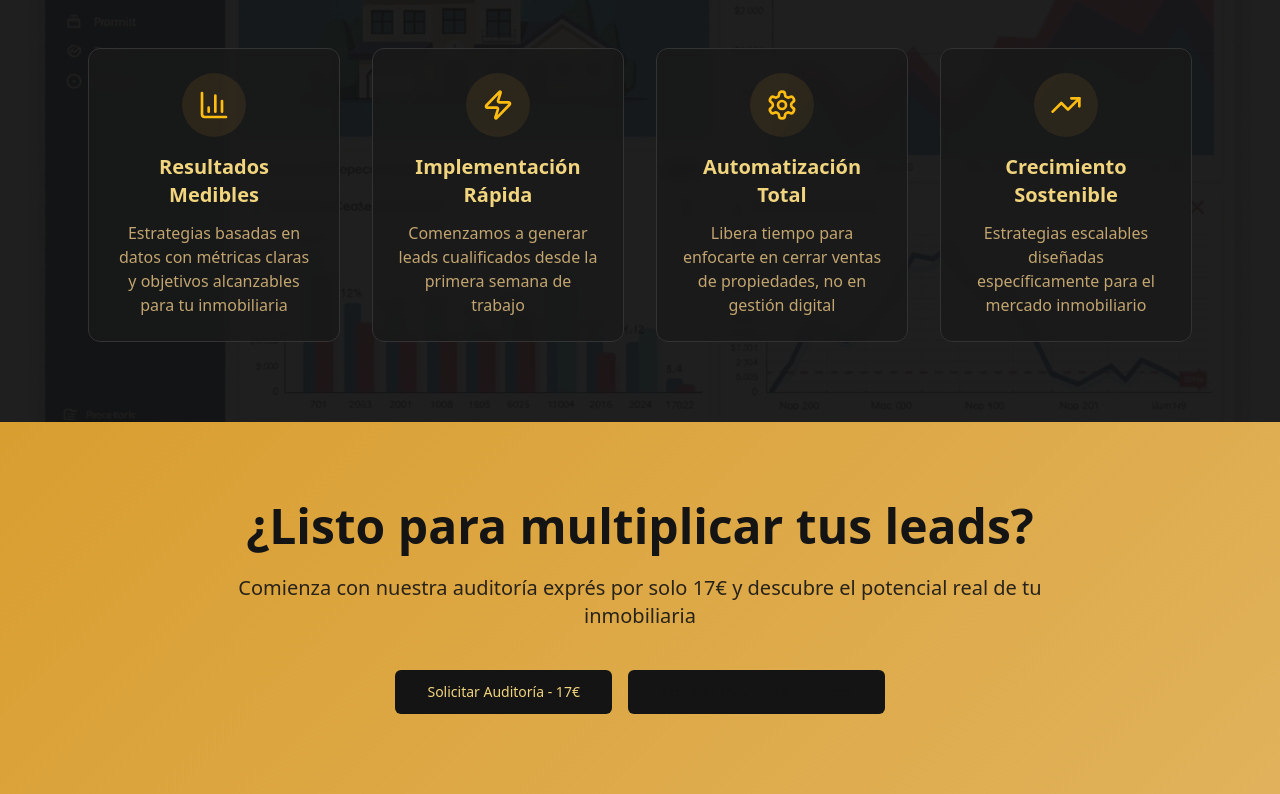
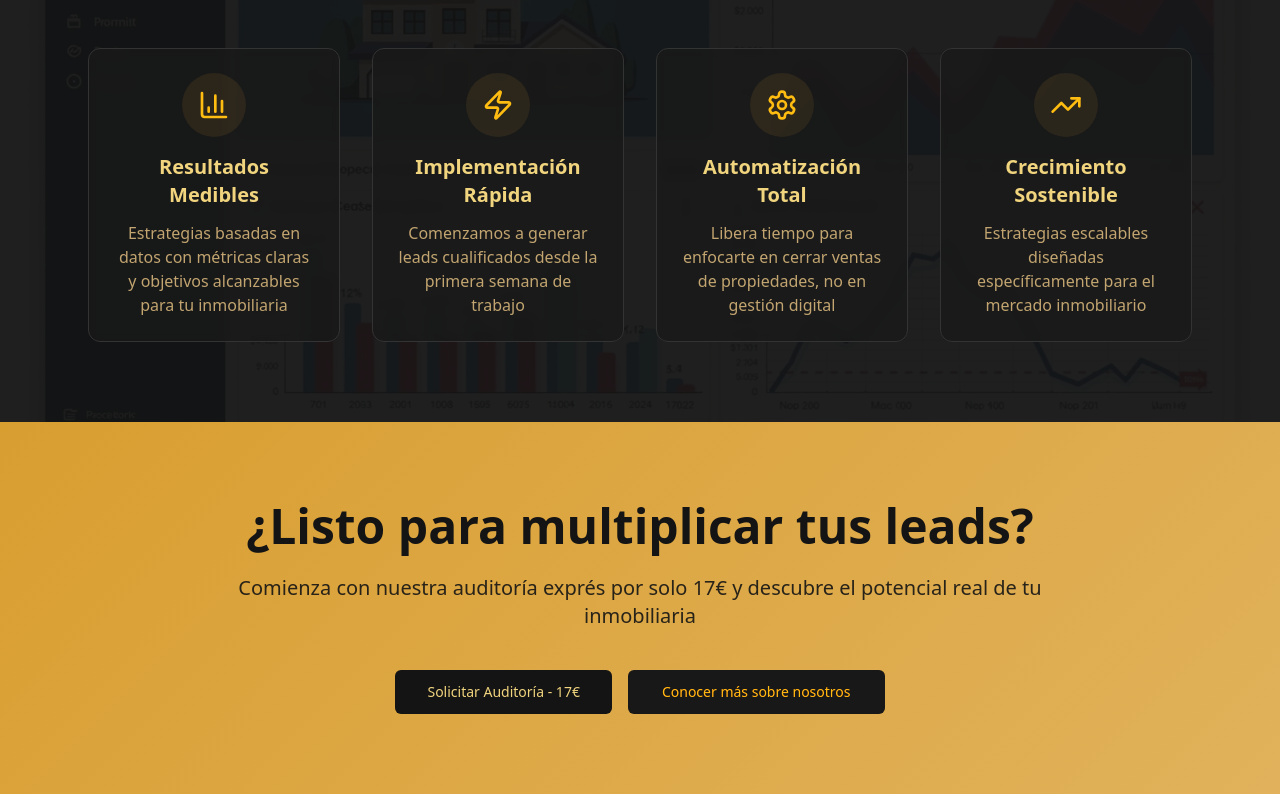
Before and after one commit to marcoomatii-sudo/leadleap-immopro, a React (Vite) app: page / in a window 1280 px wide. Shown: the part 3168-3962 px from the top of the page. Built offline with nearby package versions, Linux system fonts and the light colour scheme.

Commit message:
Update button text color and link

```diff
--- a/src/components/FinalCallToAction.tsx
+++ b/src/components/FinalCallToAction.tsx
@@ -1,4 +1,5 @@
 import { Button } from "@/components/ui/button";
+import { Link } from "react-router-dom";
 
 const FinalCallToAction = () => {
   return (
@@ -31,11 +32,11 @@ const FinalCallToAction = () => {
             asChild
             size="lg"
             variant="outline"
-            className="border-2 border-primary-foreground/20 text-primary-foreground hover:bg-primary-foreground/10"
+            className="border-2 border-primary-foreground/20 text-primary hover:bg-primary-foreground/10 hover:text-primary"
           >
-            <a href="/sobre-nosotros">
+            <Link to="/sobre-nosotros">
               Conocer más sobre nosotros
-            </a>
+            </Link>
           </Button>
         </div>
       </div>
```
